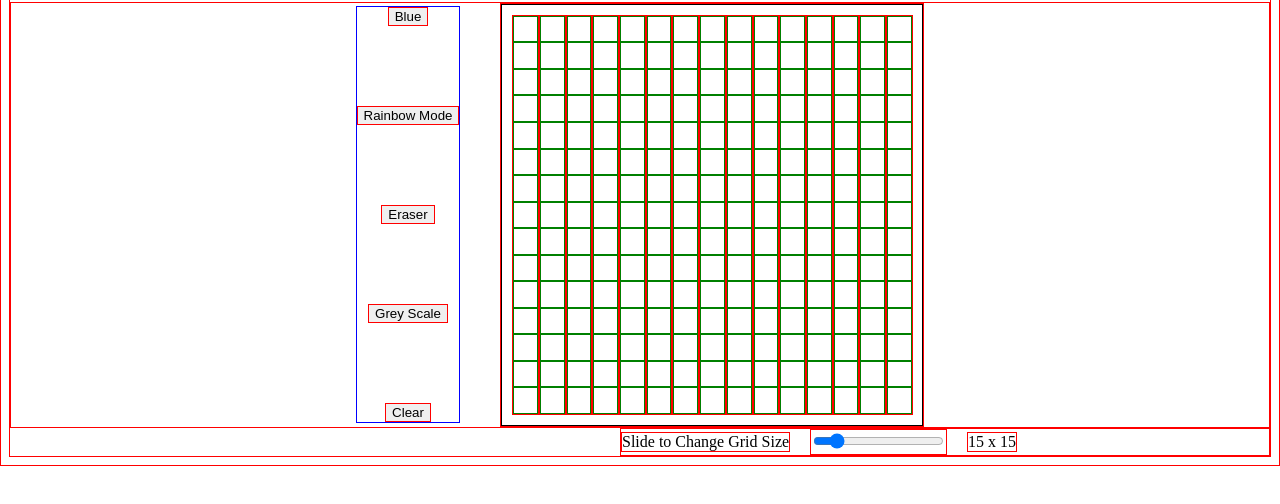
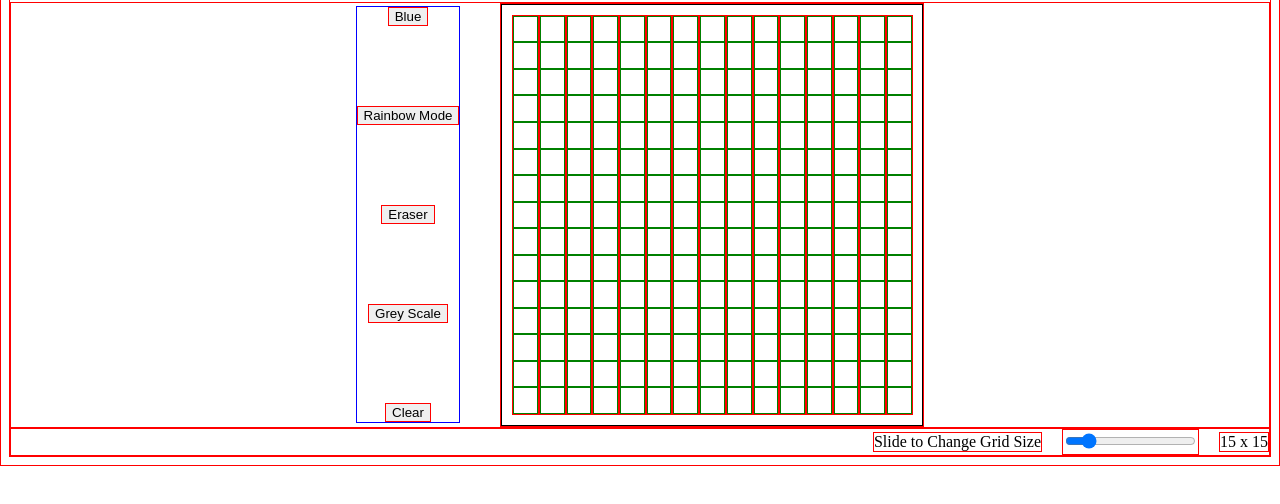
Before and after one commit to zakingslayerv22/etch-a-sketch, a plain HTML site: page index.html in a window 1280 px wide. Shown: the part 90-594 px from the top of the page. Drawn offline with Linux system fonts and the light colour scheme.

Commit message:
Remove the margin left on slider-and-value div
Used a justify-content: right instead. The margin-left
property pushed it away from view on smaller screens.

```diff
--- a/style.css
+++ b/style.css
@@ -26,7 +26,7 @@ h1 {
 
 #slider-and-value-div {
     display: flex;
-    margin-left: 610px;
+    justify-content: right;
     align-items: center;
     gap: 20px;
 
```
